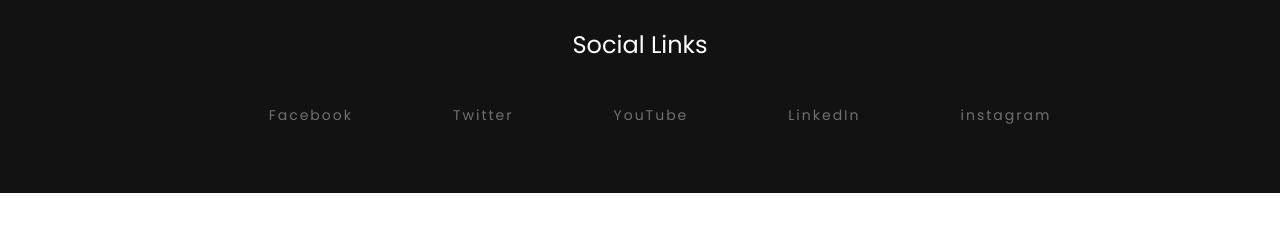
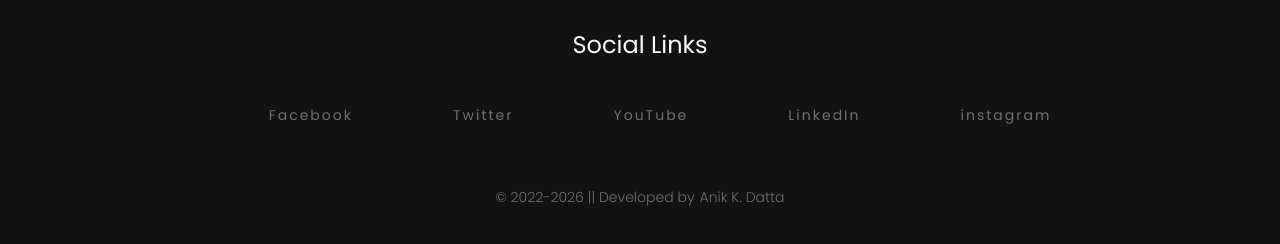
Before and after one commit to anikkumaardatta/donation-landing-page, a plain HTML site: page index.html in a window 1280 px wide. Shown: the part 3953-4197 px from the top of the page. Before the commit the page ends 4146 px from the top, so only its background shows below. Drawn offline with Linux system fonts and the light colour scheme.

Commit message:
final output

```diff
--- a/index.html
+++ b/index.html
@@ -160,6 +160,7 @@
                     <li><a href="#" target="_blank" rel="noopener noreferrer">instagram</a></li>
                 </ul>
             </div>
+            <p>© 2022-2026 || Developed by <a href="https://www.linkedin.com/in/anik-datta-7809a2203/">Anik K. Datta</a></p>
         </div>
     </footer>
 </body>
--- a/src/css/style.css
+++ b/src/css/style.css
@@ -1,7 +1,4 @@
-html{
-    margin: 0;
-    padding: 0;
-}
+
 body{
     font-family: 'Poppins', sans-serif;
     margin: 0;
@@ -424,8 +421,25 @@ footer .footer_container .media_links ul li a{
     text-decoration: none;
     color: #707070;
     font-size: 14px;
+    font-weight: 400;
     padding: 20px 30px;
 }footer .footer_container .media_links ul li a:hover{
     text-decoration: underline;
     color: #ececec;
 }
+footer .footer_container p{
+    margin-top: 50px;
+    display: flex;
+    justify-content: center;
+    text-align: center;
+    font-size: 14px;
+    font-weight: 300;
+    color: #707070;
+}
+footer .footer_container p a{
+    text-decoration: none;
+    color: #707070;
+    padding-left: 5px;
+}footer .footer_container p a:hover{
+    text-decoration: underline;
+}
```
